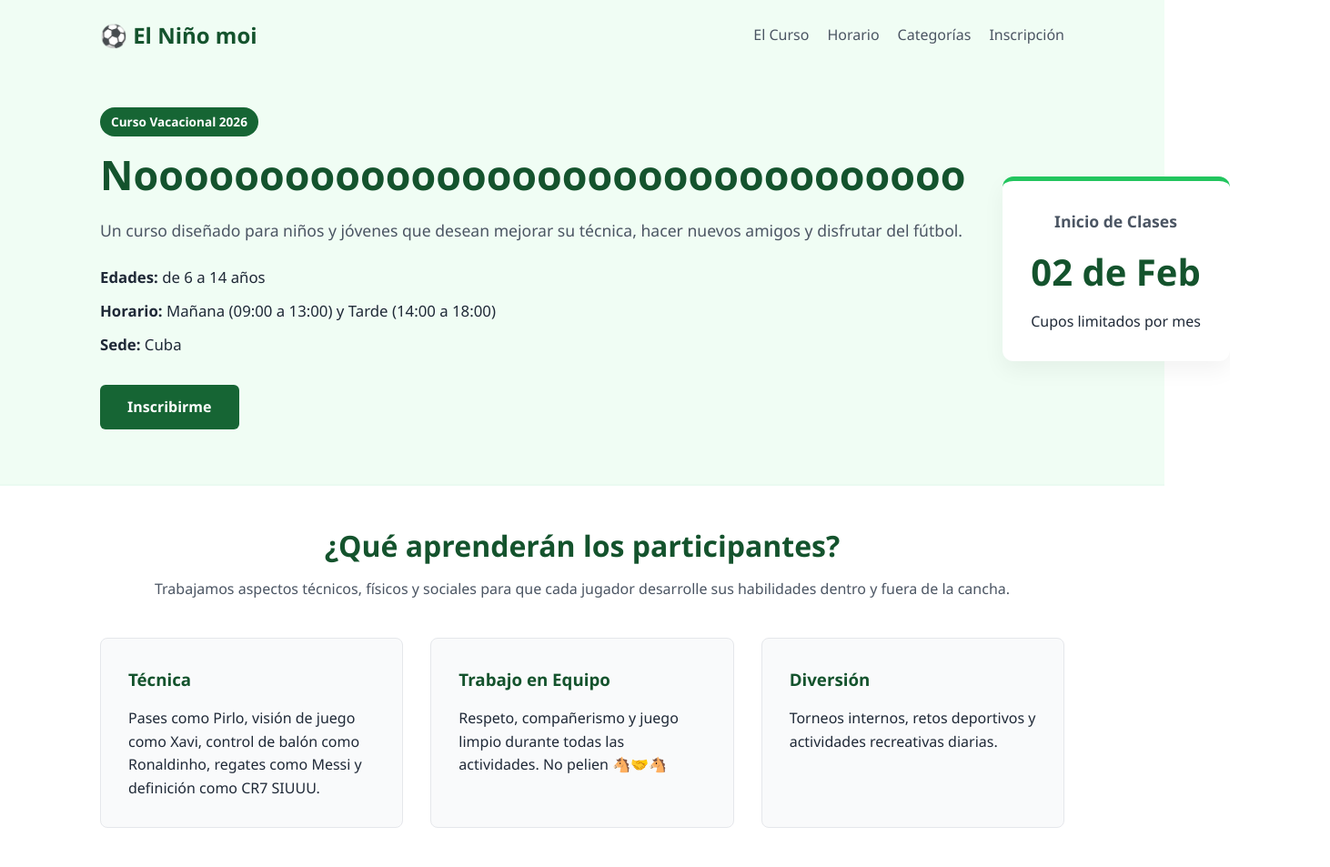
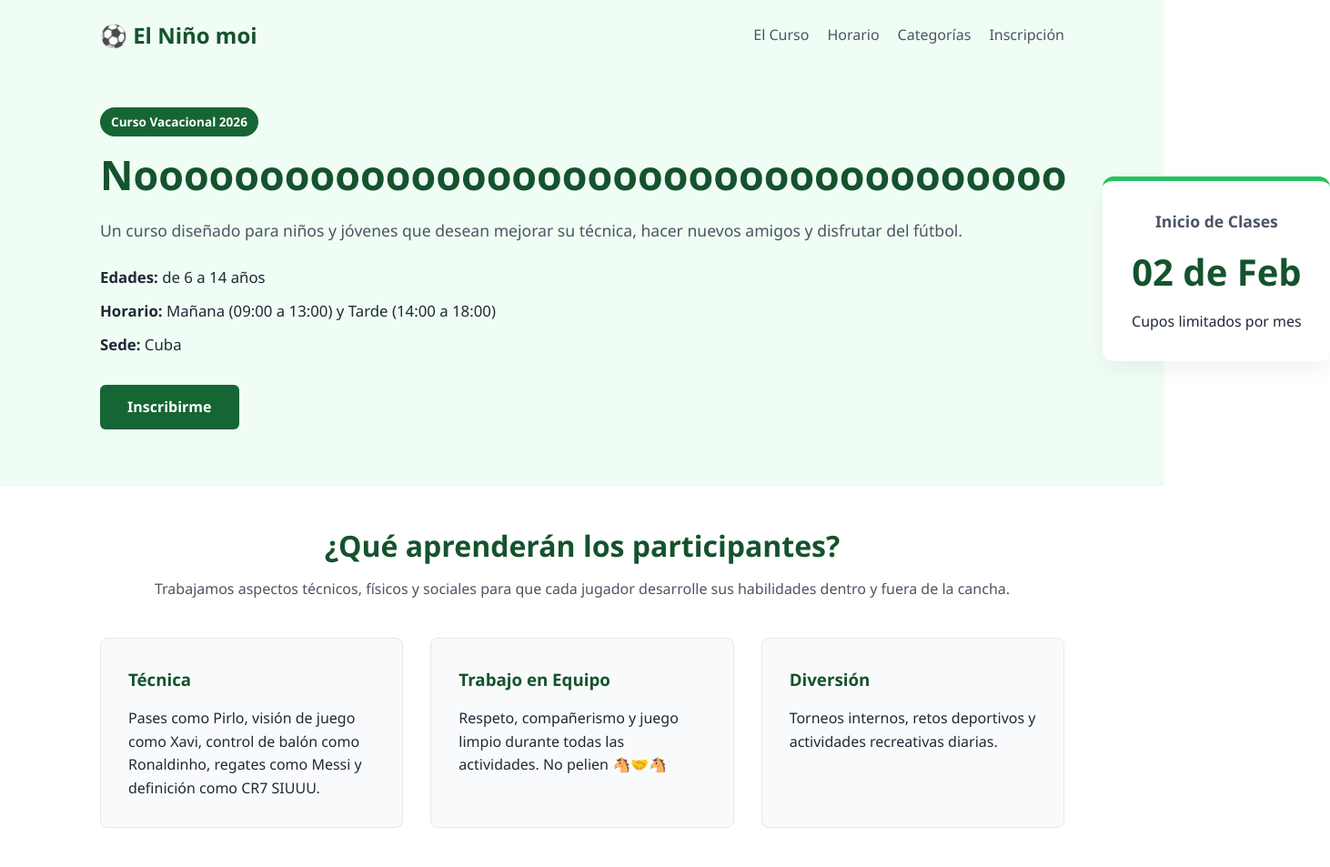
Before and after one commit to vielkab/Modelado-CI-CD, a plain HTML site: page Frontend/index.html in a window 1280 px wide. Shown: the top 953 px of the page at 91% size, 1462 px wide, since content can reach past the window. Drawn offline with Linux system fonts and the light colour scheme; no server answers.

Commit message:
Guardando cambios temporales de frontend

```diff
--- a/Frontend/index.html
+++ b/Frontend/index.html
@@ -20,7 +20,7 @@
         <div class="hero container">
             <div class="hero-texto">
                 <span class="badge">Curso Vacacional 2026</span>
-                <h1> Nooooooooooooooooooooooooooooooooo</h1>
+                <h1> Nooooooooooooooooooooooooooooooooooooo</h1>
                 <p>
                     Un curso diseñado para niños y jóvenes que desean mejorar
                     su técnica, hacer nuevos amigos y disfrutar del fútbol.
```
Also changed, not shown: 1 other file.
